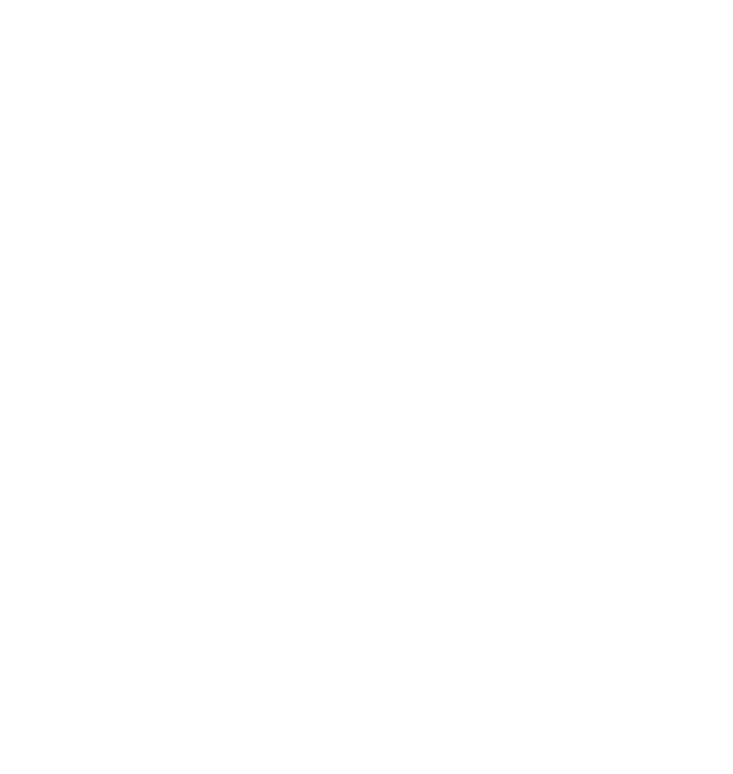
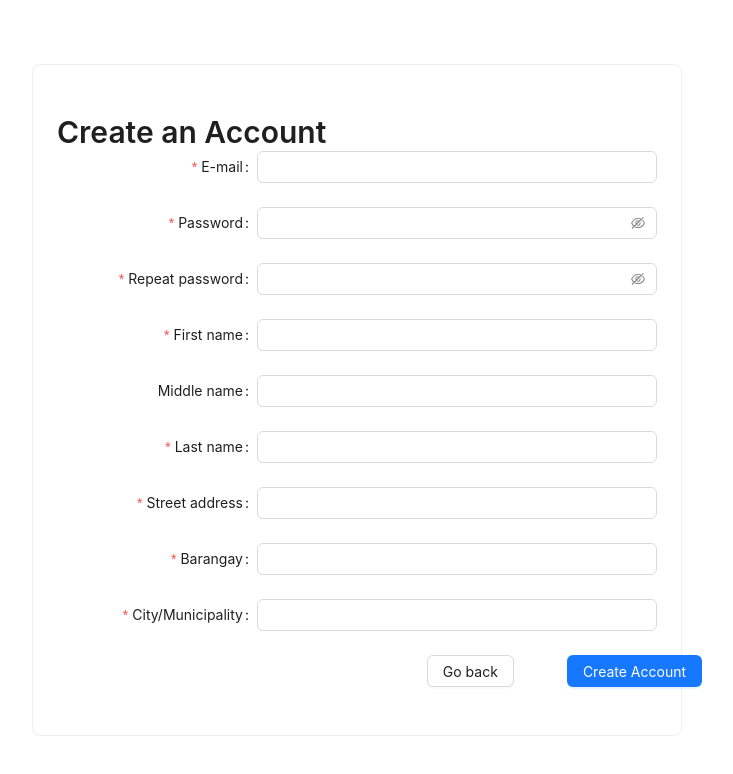
Before and after one commit to Cyphred/iot-power-meter, a React (Vite) app in the folder consumer-web/: page /signup in a window 1280 px wide. Before the commit this address had no page. Shown: the top 774 px of the page, without its empty margins (283-1016 px from the left). Built offline with nearby package versions, Linux system fonts and the light colour scheme.

Commit message:
Adds signup page for consumers

```diff
--- a/consumer-web/src/App.tsx
+++ b/consumer-web/src/App.tsx
@@ -4,6 +4,7 @@
 import Dashboard from "./pages/Dashboard";
 import AppConfigProvider from "./components/AppConfigProvider";
 import Layout from "./pages/Layout";
+import Signup from "./pages/Signup";
 
 function App() {
   return (
@@ -12,6 +13,7 @@
         <BrowserRouter>
           <Routes>
             <Route path="/login" element={<Login />} />
+            <Route path="/signup" element={<Signup />} />
             <Route path="/" element={<Layout />}>
               <Route path="dashboard" element={<Dashboard />} />
             </Route>
--- a/consumer-web/src/hooks/useSignup.ts
+++ b/consumer-web/src/hooks/useSignup.ts
@@ -14,7 +14,7 @@
     city: string;
   }) => {
     const response = await post(
-      `${import.meta.env.VITE_API_URI}/signup/consumer`,
+      `${import.meta.env.VITE_API_URI}/register/consumer`,
       consumerData
     );
 
--- a/consumer-web/src/pages/Login.tsx
+++ b/consumer-web/src/pages/Login.tsx
@@ -2,7 +2,7 @@
 import useLogin from "../hooks/useLogin";
 import { useAppSelector } from "../redux/hooks";
 import { useEffect } from "react";
-import { useNavigate } from "react-router-dom";
+import { useNavigate, useSearchParams } from "react-router-dom";
 
 type FieldType = {
   email?: string;
@@ -12,6 +12,7 @@
 const Login = () => {
   const { token, user } = useAppSelector((state) => state.auth);
   const { login, isLoading, apiError, serverError } = useLogin();
+  const [searchParams, setSearchParams] = useSearchParams();
   const navigate = useNavigate();
 
   const onFinish = async ({ email, password }: FieldType) => {
@@ -47,7 +48,6 @@
           >
             <Input />
           </Form.Item>
-
           <Form.Item<FieldType>
             label="Password"
             name="password"
@@ -55,12 +55,19 @@
           >
             <Input.Password />
           </Form.Item>
-
           {apiError && (
             <Alert message={apiError.message} type="error" closable />
           )}
           {serverError && (
             <Alert message={serverError.message} type="error" closable />
+          )}
+          {searchParams.get("createAccountSuccess") === "1" && (
+            <Alert
+              showIcon
+              message="Account creation successful. You may now login."
+              type="success"
+              closable
+            />
           )}
 
           <Flex
--- /dev/null
+++ b/consumer-web/src/pages/Signup.tsx
@@ -0,0 +1,182 @@
+import { Card, Flex, Typography, Button, Form, Input, Alert } from "antd";
+import { useNavigate } from "react-router-dom";
+import useSignup from "../hooks/useSignup";
+
+type FieldType = {
+  email: string;
+  password: string;
+  passwordRepeat: string;
+  firstName: string;
+  middleName?: string;
+  lastName: string;
+  streetAddress: string;
+  barangay: string;
+  city: string;
+};
+
+const Signup = () => {
+  const { isLoading, apiError, serverError, signup } = useSignup();
+  const navigate = useNavigate();
+
+  const onFinish = async ({
+    email,
+    password,
+    firstName,
+    middleName,
+    lastName,
+    streetAddress,
+    barangay,
+    city,
+  }: FieldType) => {
+    // Reject if email or password was not provided
+    if (!email || !password) return;
+
+    const result = await signup({
+      email,
+      password,
+      firstName,
+      middleName,
+      lastName,
+      streetAddress,
+      barangay,
+      city,
+    });
+
+    if (result) navigate("/login?createAccountSuccess=1");
+  };
+
+  const onFinishFailed = (errorInfo: unknown) => {
+    console.log("Failed:", errorInfo);
+  };
+
+  return (
+    <Flex vertical style={{ height: "100vh" }} justify="center" align="center">
+      <Card>
+        <Typography.Title level={2}>Create an Account</Typography.Title>
+        <Form
+          name="signup"
+          labelCol={{ span: 8 }}
+          wrapperCol={{ span: 16 }}
+          style={{ width: 600 }}
+          onFinish={onFinish}
+          onFinishFailed={onFinishFailed}
+        >
+          <Form.Item<FieldType>
+            label="E-mail"
+            name="email"
+            rules={[
+              { type: "email", message: "Please enter a valid email" },
+              { required: true, message: "E-mail is required" },
+            ]}
+            hasFeedback
+          >
+            <Input />
+          </Form.Item>
+
+          <Form.Item<FieldType>
+            label="Password"
+            name="password"
+            rules={[{ required: true, message: "Password is required" }]}
+            hasFeedback
+          >
+            <Input.Password />
+          </Form.Item>
+
+          <Form.Item<FieldType>
+            label="Repeat password"
+            name="passwordRepeat"
+            rules={[
+              { required: true, message: "Password is required" },
+              ({ getFieldValue }) => ({
+                validator(_, value) {
+                  if (!value || getFieldValue("password") === value) {
+                    return Promise.resolve();
+                  }
+                  return Promise.reject(new Error("Passwords do not match"));
+                },
+              }),
+            ]}
+            dependencies={["password"]}
+            hasFeedback
+          >
+            <Input.Password />
+          </Form.Item>
+
+          <Form.Item<FieldType>
+            label="First name"
+            name="firstName"
+            rules={[{ required: true, message: "First name is required" }]}
+          >
+            <Input />
+          </Form.Item>
+
+          <Form.Item<FieldType>
+            label="Middle name"
+            name="middleName"
+            rules={[{ required: false }]}
+          >
+            <Input />
+          </Form.Item>
+
+          <Form.Item<FieldType>
+            label="Last name"
+            name="lastName"
+            rules={[{ required: true, message: "Last name is required" }]}
+          >
+            <Input />
+          </Form.Item>
+
+          <Form.Item<FieldType>
+            label="Street address"
+            name="streetAddress"
+            rules={[{ required: true, message: "Street address is required" }]}
+          >
+            <Input />
+          </Form.Item>
+
+          <Form.Item<FieldType>
+            label="Barangay"
+            name="barangay"
+            rules={[{ required: true, message: "Barangay is required" }]}
+          >
+            <Input />
+          </Form.Item>
+
+          <Form.Item<FieldType>
+            label="City/Municipality"
+            name="city"
+            rules={[
+              { required: true, message: "City/municipality is required" },
+            ]}
+          >
+            <Input />
+          </Form.Item>
+
+          {apiError && (
+            <Alert message={apiError.message} type="error" closable />
+          )}
+          {serverError && (
+            <Alert message={serverError.message} type="error" closable />
+          )}
+
+          <Flex
+            style={{ width: "100%", paddingRight: 44 }}
+            justify="flex-end"
+            gap={8}
+          >
+            <Button type="default" onClick={() => navigate(-1)}>
+              Go back
+            </Button>
+            <Form.Item wrapperCol={{ offset: 8, span: 16 }}>
+              <Button type="primary" htmlType="submit" disabled={isLoading}>
+                Create Account
+              </Button>
+            </Form.Item>
+          </Flex>
+        </Form>
+      </Card>
+    </Flex>
+  );
+};
+
+export default Signup;
```
